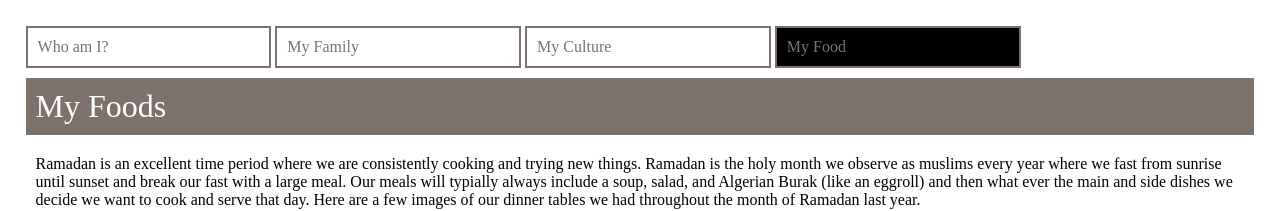
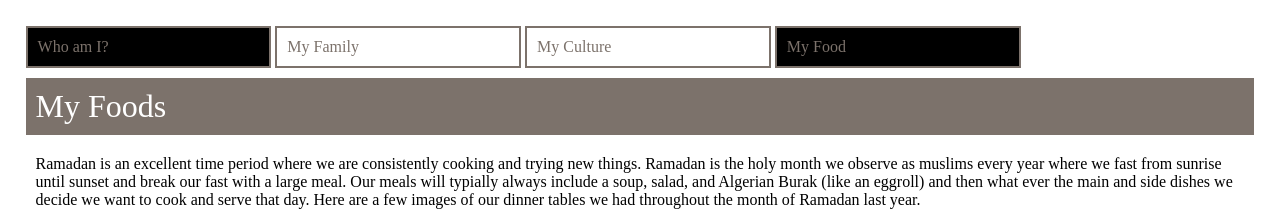
Before and after one commit to leilaboudalia/portfolio2021, a plain HTML site: page food.html in a window 1280 px wide. In both pictures the pointer is over the item "Who am I?". Shown: the top 211 px of the page. Drawn offline with Linux system fonts and the light colour scheme; a web font is replaced by a local one.

Commit message:
Changed hover component

```diff
--- a/css/stylesheet.css
+++ b/css/stylesheet.css
@@ -68,10 +68,10 @@ footer{
 }
 
 /* working on this */
-/* .nav a:hover{
+.nav li:hover{
     background-color: black;
     color: #ffffff;
-  } */
+  }
 
 
 .skip a{
```
